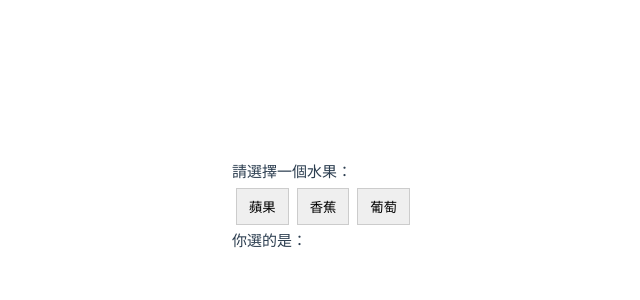
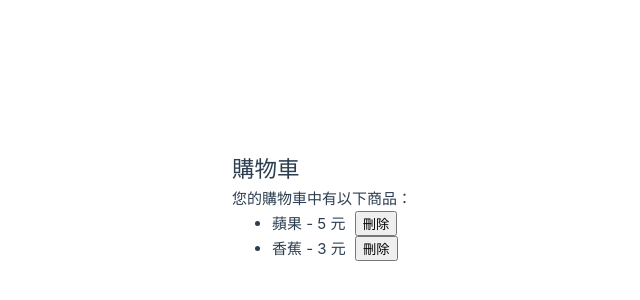
Before and after one commit to JerryChang0504/20250524vue3, a Vue app: page / in a window 1280 px wide. Shown: the part 194-494 px from the top of the page, without its empty margins (408-1048 px from the left). Built offline with nearby package versions, Linux system fonts and the light colour scheme.

Commit message:
src/components/VifDemo.vue

```diff
--- a/src/App.vue
+++ b/src/App.vue
@@ -12,6 +12,7 @@ import ShppingCar from './components/ShppingCar.vue'
 import TermsAgreement from './components/TermsAgreement.vue';
 import VbindStyle from './components/VbindStyle.vue';
 import VbindClass from './components/VbindClass.vue';
+import VifDemo from './components/VifDemo.vue'
 const userDate = { name: 'Mary', age: 18 }
 
 </script>
@@ -27,7 +28,8 @@ const userDate = { name: 'Mary', age: 18 }
   </header>
 
   <main>
-    <VbindClass />
+    <VifDemo />
+    <!-- <VbindClass /> -->
     <!-- <TermsAgreement /> -->
     <!-- <VbindClass /> -->
     <!-- <VbindStyle /> -->
--- /dev/null
+++ b/src/components/VifDemo.vue
@@ -0,0 +1,31 @@
+<template>
+    <div>
+        <h2>購物車</h2>
+        <div v-if="cart.length > 0">
+            <p>您的購物車中有以下商品：</p>
+            <ul>
+                <li v-for="(product, index) in cart" :key="index">
+                    {{ product.name }} - {{ product.price }} 元
+                    <button @click="removeFromCart(index)">刪除</button>
+                </li>
+            </ul>
+        </div>
+        <div v-else>
+            <p>您的購物車是空的。</p>
+        </div>
+    </div>
+</template>
+
+<script setup>
+import { reactive } from 'vue'
+const cart = reactive([
+    { name: '蘋果', price: 5 },
+    { name: '香蕉', price: 3 }
+])
+
+const removeFromCart = (index) => {
+    cart.splice(index, 1)
+}
+</script>
+
+<style scoped></style>
```
